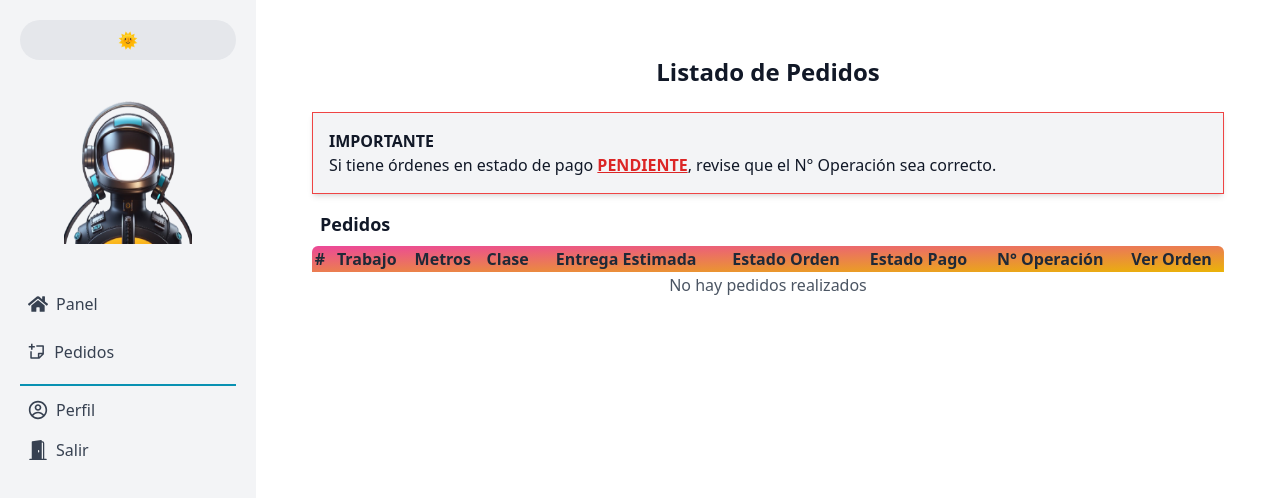
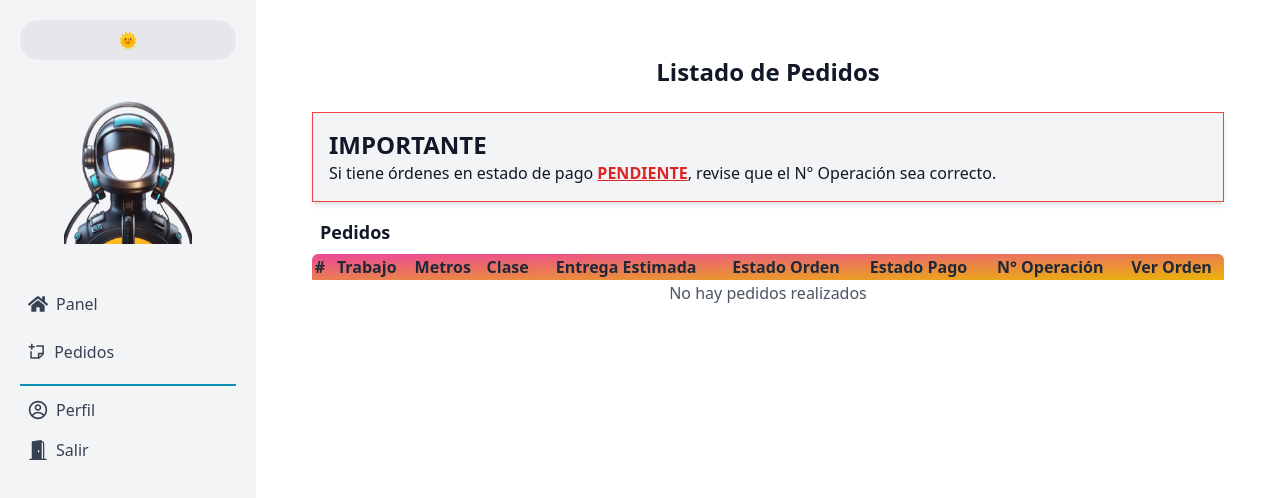
Before and after one commit to JoaquinFarah/area_clientes, a Next.js app: page /pages/watcher in a window 1280 px wide. Shown: the top 498 px of the page. Built offline with nearby package versions, Linux system fonts and the light colour scheme.

Commit message:
minor fix

```diff
--- a/src/app/pages/watcher/page.tsx
+++ b/src/app/pages/watcher/page.tsx
@@ -92,7 +92,7 @@
 //   );
 // };
 
-// export default OrderList;
+
 "use client";
 
 import React from "react";
@@ -126,7 +126,7 @@ const OrderList: React.FC<Props> = ({ registrosTemporales }) => {
     >
       <h1 className="text-2xl font-bold mb-6 text-center">Listado de Pedidos</h1>
 
-      {/* Importante */}
+      {/* Important */}
       <div
         className={`app-card shadow-md mb-4 border ${
           theme === "dark"
@@ -135,7 +135,7 @@ const OrderList: React.FC<Props> = ({ registrosTemporales }) => {
         }`}
       >
         <div className="p-4">
-          <strong>IMPORTANTE</strong>
+          <strong className="text-2xl">IMPORTANTE</strong>
           <p>
             Si tiene órdenes en estado de pago <b className="text-red-600 underline">PENDIENTE</b>, revise que el
             N° Operación sea correcto.
@@ -143,7 +143,7 @@ const OrderList: React.FC<Props> = ({ registrosTemporales }) => {
         </div>
       </div>
 
-      {/* Tabla de Pedidos */}
+      {/* Request table */}
       <div className="mb-4">
         <div className="flex items-center mb-2">
           <i
@@ -178,7 +178,7 @@ const OrderList: React.FC<Props> = ({ registrosTemporales }) => {
               </tr>
             </thead>
             <tbody>
-              {/* Aquí va la lógica para listar órdenes */}
+              {/* list orders logic */}
               <tr>
                 <td
                   colSpan={10}
```
